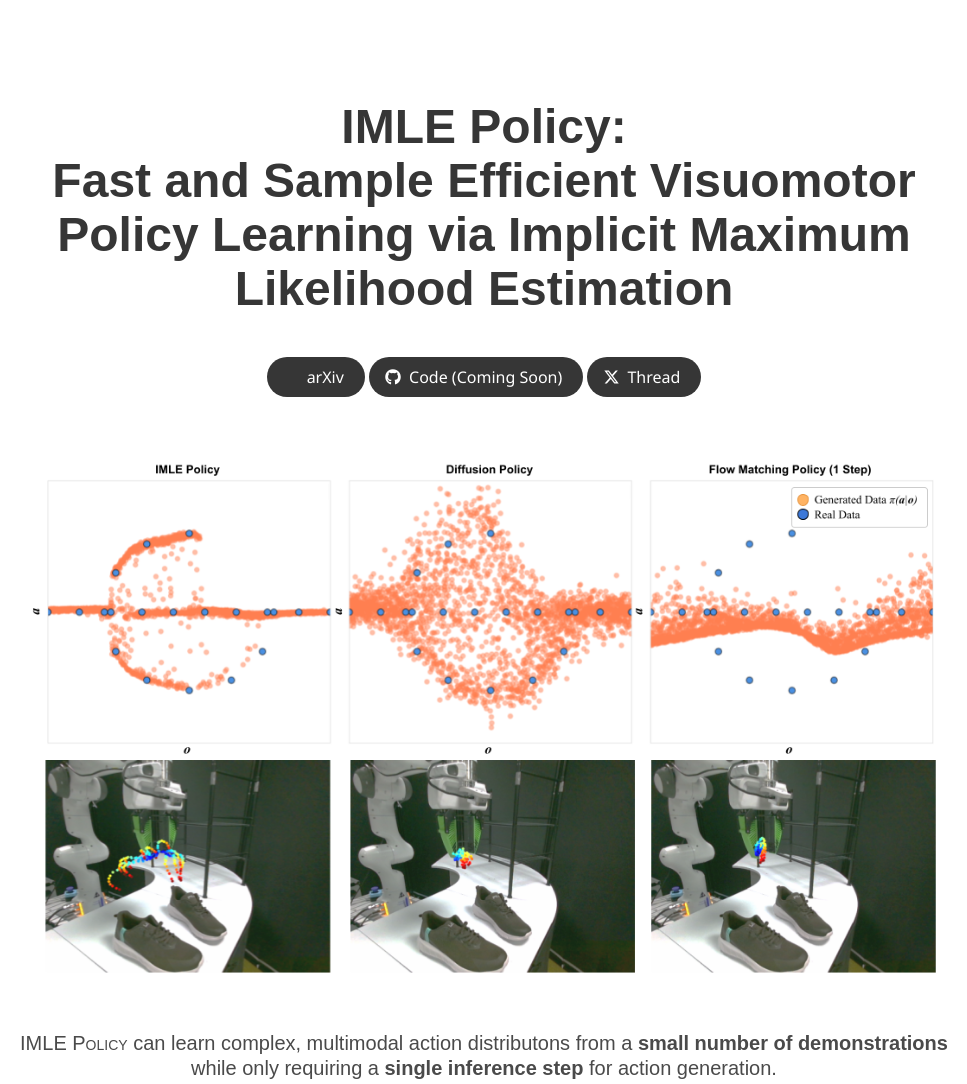
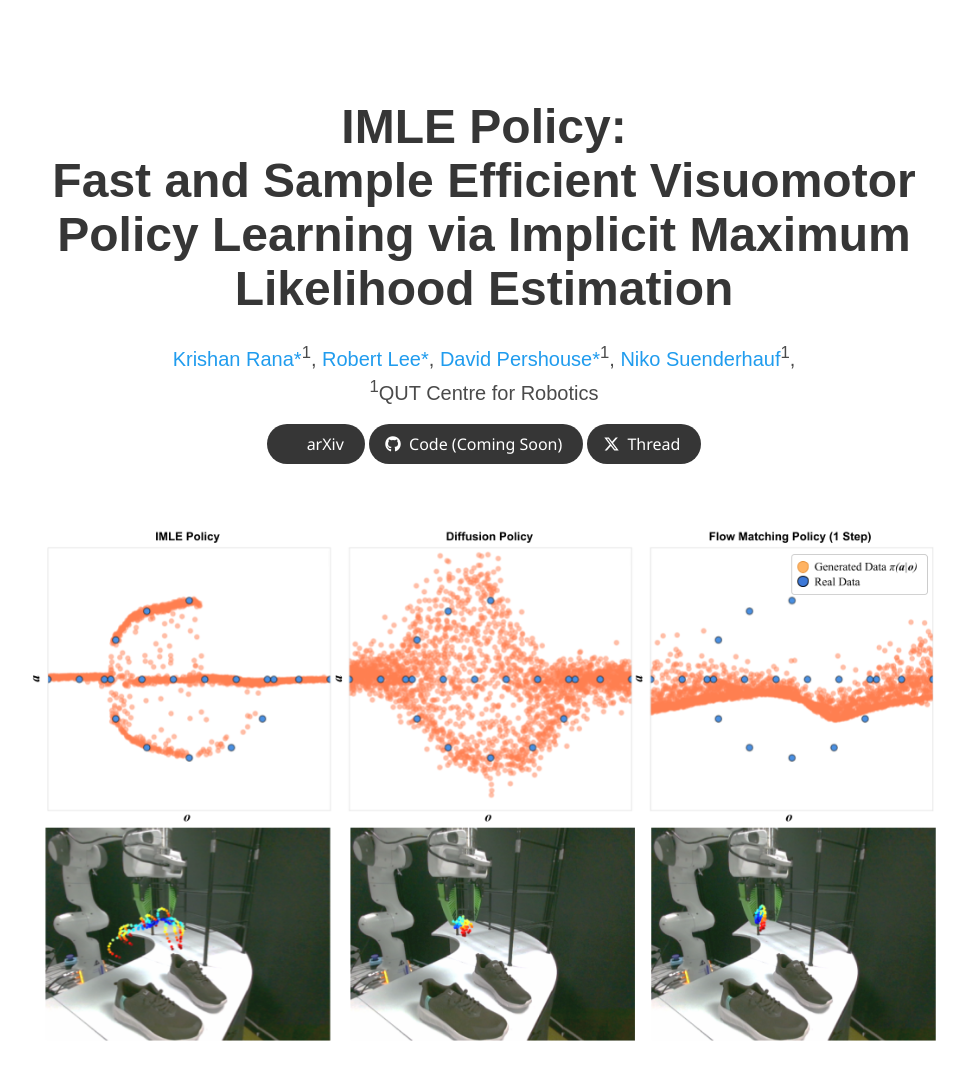
Before and after one commit to imle-policy/imle-policy.github.io, a plain HTML site: page index.html in a window 1280 px wide. Shown: the top 1084 px of the page, without its empty margins (156-1123 px from the left). Drawn offline with nearby package versions, Linux system fonts and the light colour scheme; some icons are missing; a web font is replaced by a local one.

Commit message:
Update index.html

```diff
--- a/index.html
+++ b/index.html
@@ -60,23 +60,22 @@
       <div class="columns is-centered">
         <div class="column has-text-centered">
           <h1 class="title is-1 publication-title">IMLE Policy:</br>Fast and Sample Efficient Visuomotor Policy Learning via Implicit Maximum Likelihood Estimation</h1>
-          <!-- <div class="is-size-5 publication-authors">
+          <div class="is-size-5 publication-authors">
             <span class="author-block">
-              <a href="https://krishanrana.github.io">Krishan Rana*</a><sup>1,2</sup>,</span>
+              <a href="https://krishanrana.github.io">Krishan Rana*</a><sup>1</sup>,</span>
             <span class="author-block">
-              <a href="https://scholar.google.com.au/citations?user=1Vqlm0kAAAAJ&hl=en">Robert Lee*</a><sup>2</sup>,</span>
+              <a href="https://scholar.google.com.au/citations?user=1Vqlm0kAAAAJ&hl=en">Robert Lee*</a>,</span>
             <span class="author-block">
-              <a href="https://www.linkedin.com/in/david-pershouse-b74b88285/?originalSubdomain=au">David Pershouse*</a><sup>1,2</sup>,
+              <a href="https://www.linkedin.com/in/david-pershouse-b74b88285/?originalSubdomain=au">David Pershouse*</a><sup>1</sup>,
             </span>
             <span class="author-block">
               <a href="https://nikosuenderhauf.github.io/">Niko Suenderhauf</a><sup>1</sup>,
             </span>
-          </div> -->
+          </div>
 
-          <!-- <div class="is-size-5 publication-authors">
+          <div class="is-size-5 publication-authors">
             <span class="author-block"><sup>1</sup>QUT Centre for Robotics</span>
-            <span class="author-block"><sup>2</sup>Sydekick Robotics</span>
-          </div> -->
+          </div>
 
           <!-- <div class="column has-text-centered">
             <p>*Equal Contribution</p>
```
